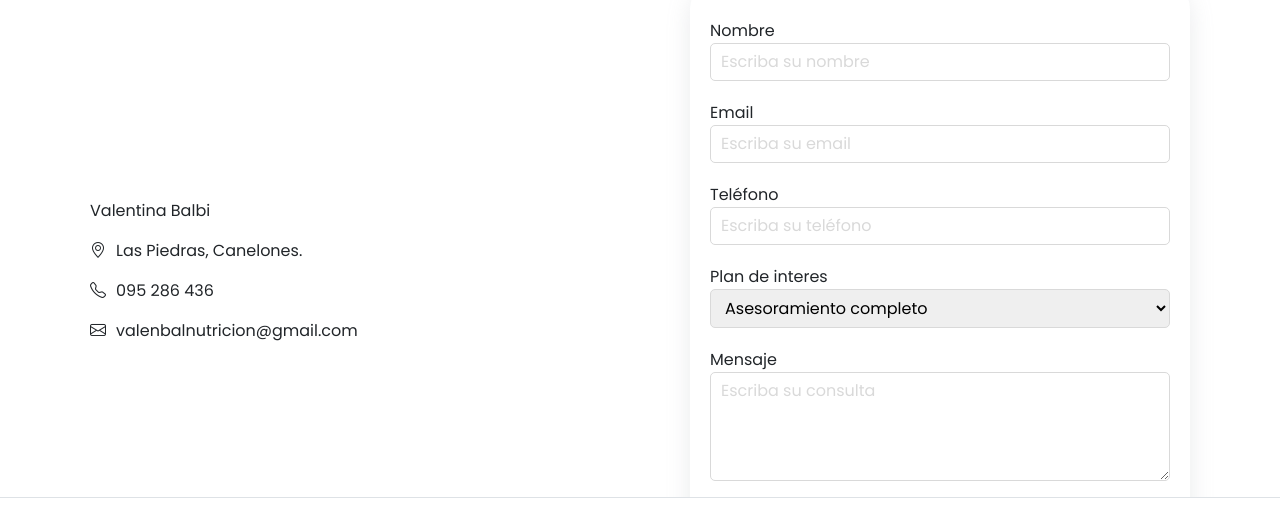
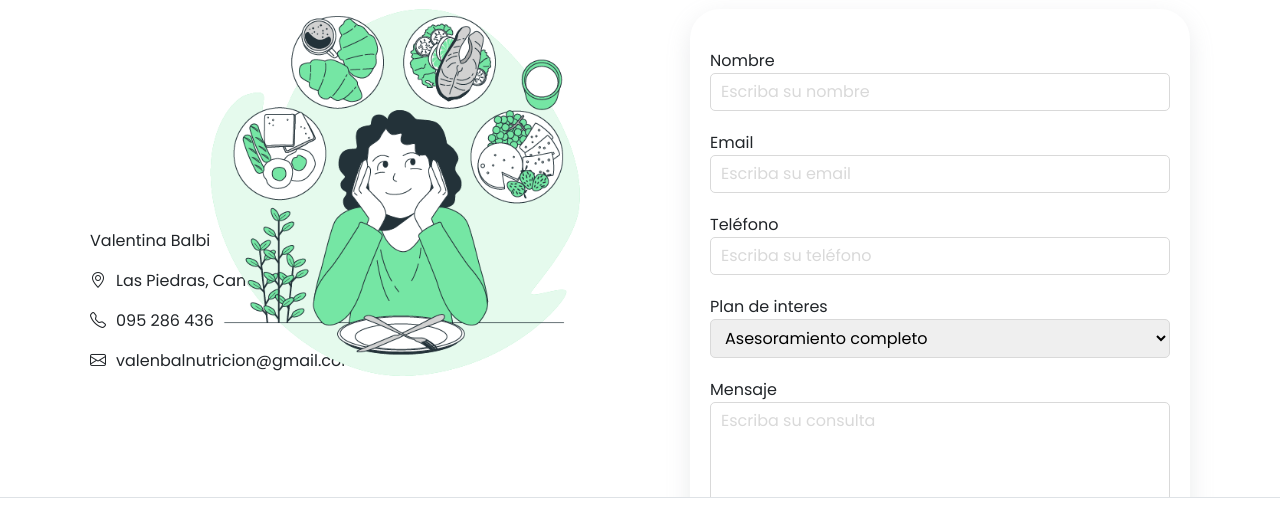
Before and after one commit to valentinamontes/DWeb3_Obligatorio01, a website: page contacto.html in a window 1280 px wide. Shown: the part 233-749 px from the top of the page. Drawn offline with nearby package versions, Linux system fonts and the light colour scheme.

Commit message:
Ajustes varios

```diff
--- a/contacto.html
+++ b/contacto.html
@@ -13,7 +13,7 @@
     <header>
         <nav class="navbar bg-secondary fixed-top navbar-expand-lg">
             <div class="container">
-              <a class="navbar-brand" href="#">
+              <a class="navbar-brand" href="index.html">
                 <img src="assets/logo.png" alt="Logo ValenBal Nutrición">
               </a>
               <button class="navbar-toggler" type="button" data-bs-toggle="offcanvas" data-bs-target="#offcanvasNavbar" aria-controls="offcanvasNavbar" aria-label="Toggle navigation">
@@ -48,6 +48,9 @@
     <div class="VM-contact container">
         <h2>Contacto</h2>
         <div class="VM-contact-info">
+            <div>
+                <img src="assets/food-05.webp" alt="Imagen ilustrativa comida saludable">
+            </div>
             <p>Valentina Balbi</p>
             <div>
                 <i class="bi bi-geo-alt"></i>
@@ -62,8 +65,7 @@
                 <p>valenbalnutricion@gmail.com</p>
             </div>
         </div>
-
-        <form action="https://formsubmit.co/valemontes.bf@gmail.com" method="post">
+        <form action="https://formspree.io/f/mgegjovp" method="post">
             <label for="name">Nombre</label>
                 <input type="text" name="name" id="name" placeholder="Escriba su nombre" required>
 
@@ -85,6 +87,7 @@
                 <textarea name="message" id="message" cols="30" rows="10" placeholder="Escriba su consulta" ></textarea>
 
                 <input class="VM-buttonPrimary" type="submit" value="Enviar">
+
         </form>
     </div>
 
--- a/scss/_general.scss
+++ b/scss/_general.scss
@@ -137,7 +137,6 @@
 
 .VM-contact{
     margin-top: 126px;
-    padding-top: 50px;
     display: flex;
     flex-wrap: wrap;
     gap: 20px;
@@ -195,6 +194,15 @@
     .VM-contact-info{
         align-content: center;
         flex-grow: 1;
+        position: relative;
+
+        div:nth-of-type(1){
+            display: none;
+
+            img{
+                width: 100%;
+            }
+        }
 
         div{
             display: flex;
@@ -204,7 +212,7 @@
 }
 
 footer{
-    position: sticky;
+    position: absolute;
     width: 100%;
     bottom: 0;
     background-color: $VM-white;
@@ -226,6 +234,13 @@ footer{
             width: 75%;
         }
     }
+
+    .VM-contact{
+        &.container{
+            padding-top: 50px;
+        }
+    }
+
 }
 
 @media (min-width: 992px) {
@@ -236,4 +251,17 @@ footer{
             }
         }
     }
+
+    .VM-contact{
+        .VM-contact-info{
+            div:nth-of-type(1){
+                display: flex;
+                position: absolute;
+                top: 0px;
+                right: 90px;
+                height: 367px;
+                width: auto;
+            }
+        }
+    }
 }
```
Also changed, not shown: index.html (+2 -3 lines), recetas.html (+1 -1 lines), assets/food-05.webp (added), css/estilos.min.css, 1 other file.
